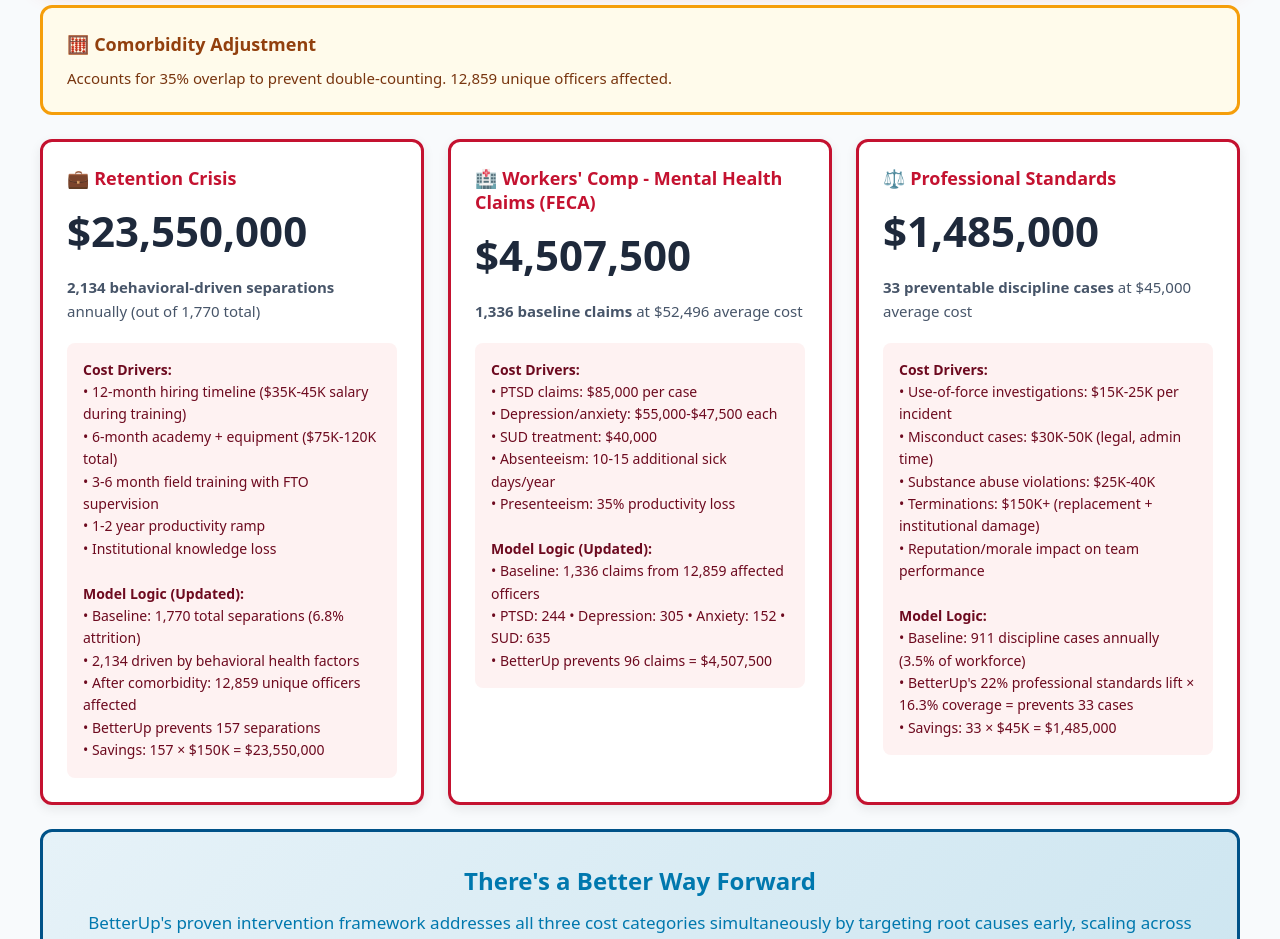
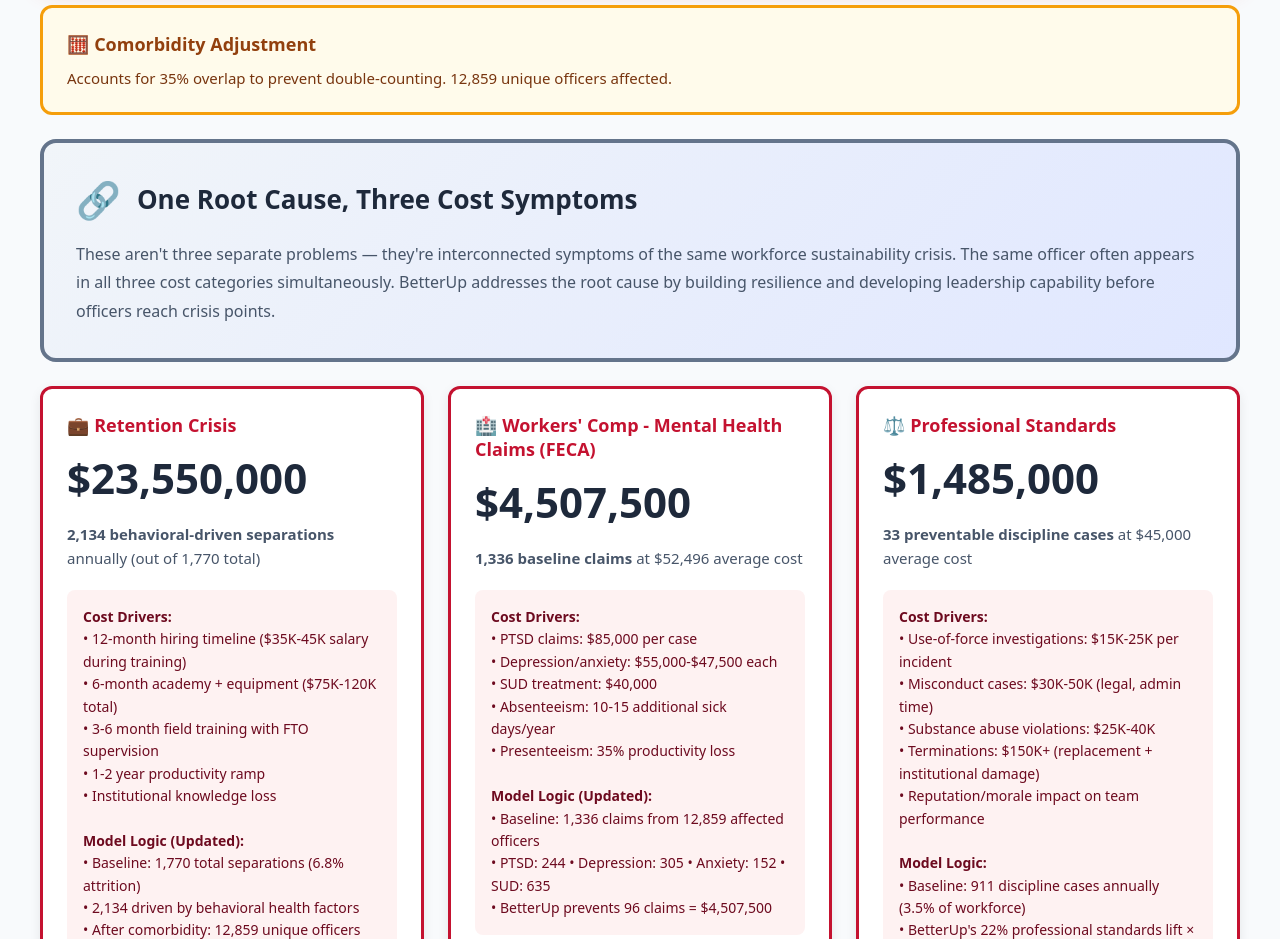
Before and after one commit to scottrsmith-bu/cbp-roi-calculator, a React (Create React App) app: page / in a window 1280 px wide. Shown: the part 840-1779 px from the top of the page. Built offline with nearby package versions, Linux system fonts and the light colour scheme.

Commit message:
Update App.js

```diff
--- a/src/App.js
+++ b/src/App.js
@@ -537,6 +537,8 @@
             </div>
 
 <div style={{background: '#fffbeb', border: '3px solid #f59e0b', borderRadius: '12px', padding: '24px'}}><div style={{fontSize: '18px', fontWeight: '700', color: '#92400e', marginBottom: '12px'}}>🧮 Comorbidity Adjustment</div><div style={{fontSize: '15px', color: '#78350f'}}>Accounts for {comorbidityOverlap}% overlap to prevent double-counting. {behavioralHealthCalcs.uniqueAffected.toLocaleString()} unique officers affected.</div></div>
+
+<div style={{background: 'linear-gradient(135deg, #f1f5f9 0%, #e0e7ff 100%)', border: '4px solid #64748b', borderRadius: '16px', padding: '32px'}}><div style={{display: 'flex', alignItems: 'center', gap: '16px', marginBottom: '16px'}}><span style={{fontSize: '36px'}}>🔗</span><h2 style={{fontSize: '26px', fontWeight: '800', color: '#1e293b', margin: 0}}>One Root Cause, Three Cost Symptoms</h2></div><div style={{fontSize: '16px', color: '#475569', lineHeight: '1.8'}}>These aren't three separate problems — they're interconnected symptoms of the same workforce sustainability crisis. The same officer often appears in all three cost categories simultaneously. BetterUp addresses the root cause by building resilience and developing leadership capability before officers reach crisis points.</div></div>
 
             <div style={{display: 'grid', gridTemplateColumns: 'repeat(3, 1fr)', gap: '24px', padding: '0'}}>
 
```
